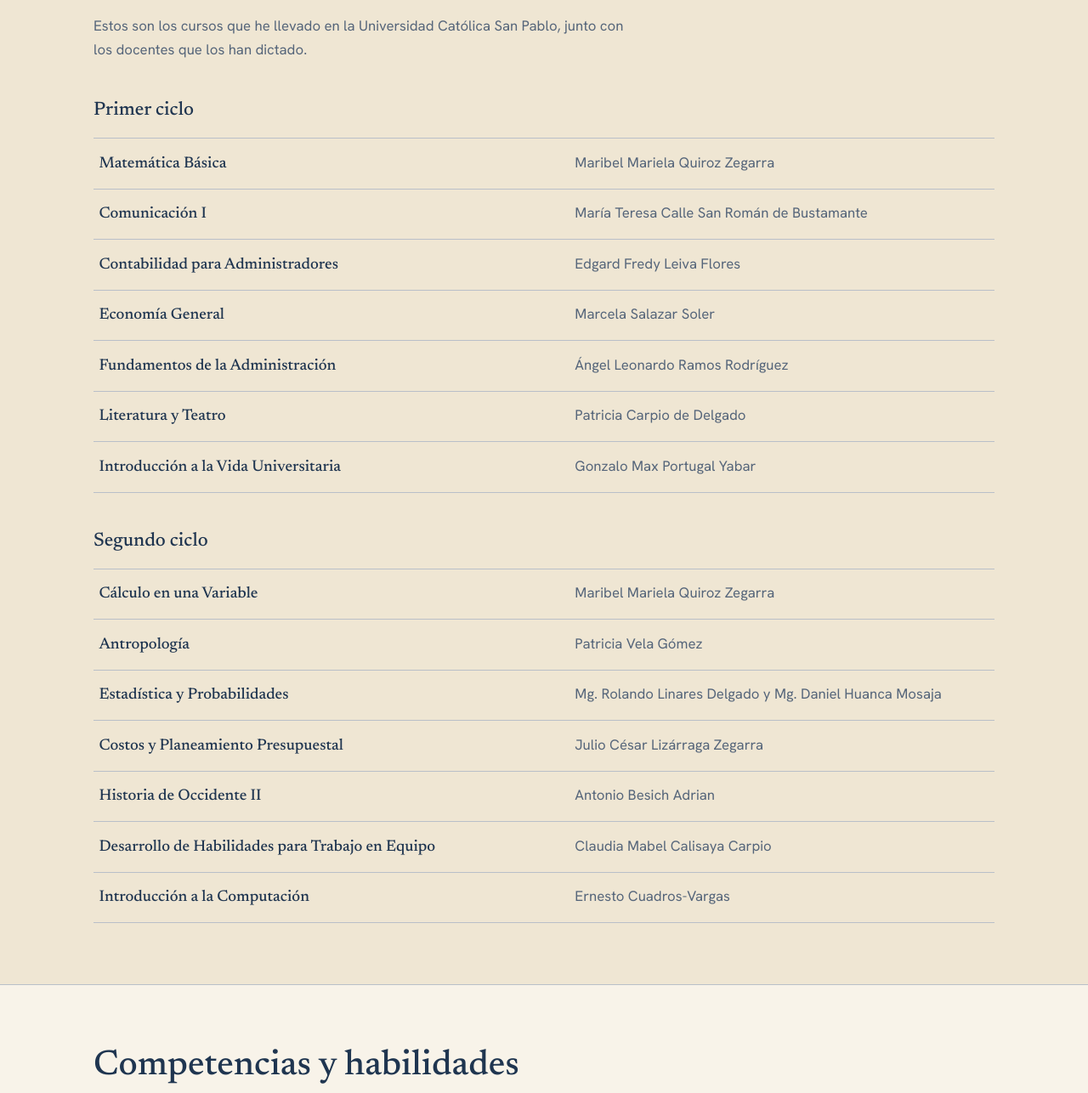
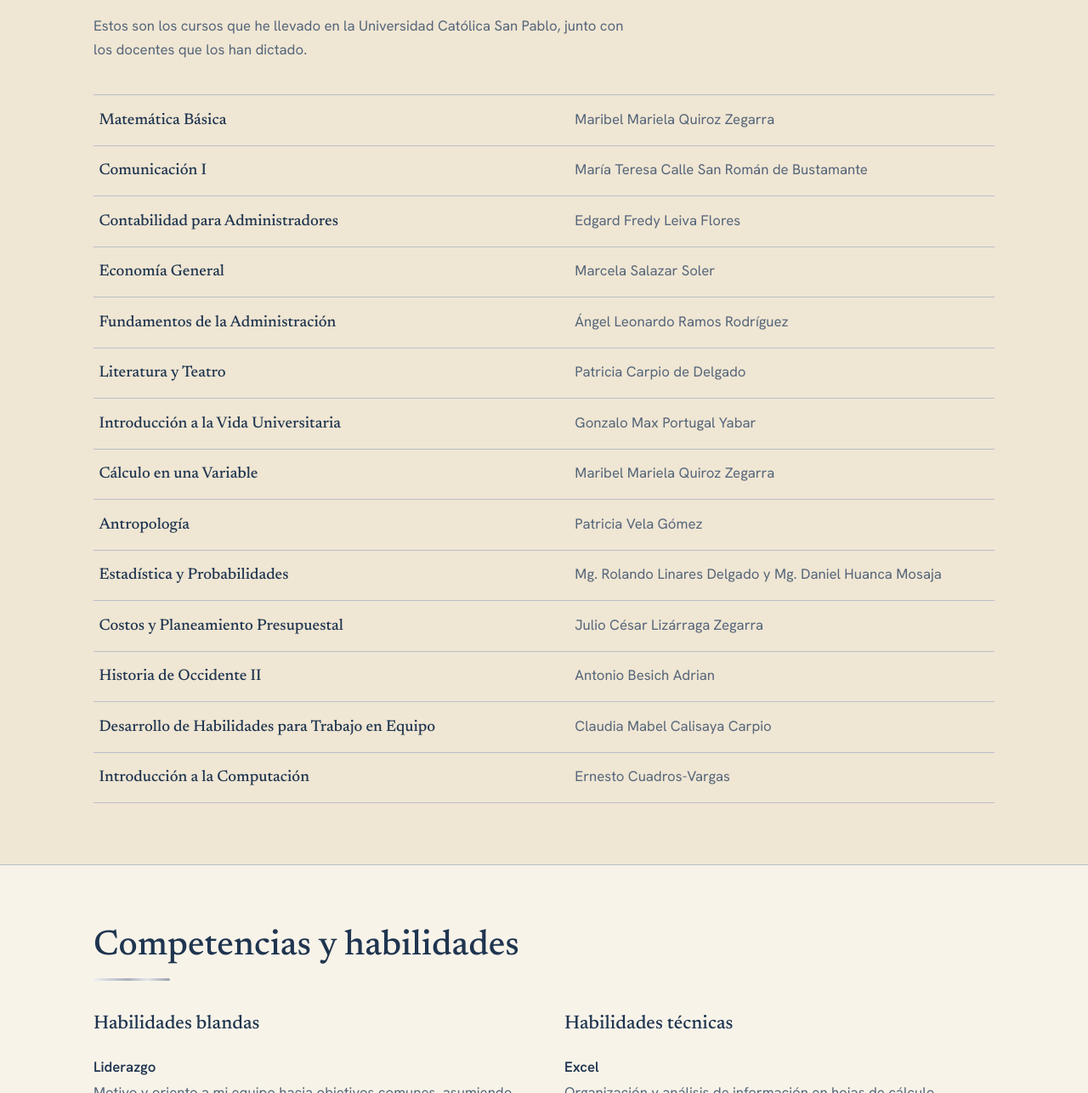
Before and after one commit to luciananicolecardenaslopez/Luciananicolecardenaslopez.github.io, a plain HTML site: page index.html in a window 1280 px wide. Shown: the part 2199-3485 px from the top of the page at 85% size. Drawn offline with Linux system fonts and the light colour scheme.

```diff
--- a/index.html
+++ b/index.html
@@ -292,7 +292,6 @@
       <p class="intro">Estos son los cursos que he llevado en la Universidad Católica San Pablo, junto con los docentes que los han dictado.</p>
 
       <div class="grupo-cursos">
-        <h3>Primer ciclo</h3>
         <ul class="lista-cursos">
           <li><span class="curso">Matemática Básica</span><span class="docente">Maribel Mariela Quiroz Zegarra</span></li>
           <li><span class="curso">Comunicación I</span><span class="docente">María Teresa Calle San Román de Bustamante</span></li>
@@ -301,12 +300,6 @@
           <li><span class="curso">Fundamentos de la Administración</span><span class="docente">Ángel Leonardo Ramos Rodríguez</span></li>
           <li><span class="curso">Literatura y Teatro</span><span class="docente">Patricia Carpio de Delgado</span></li>
           <li><span class="curso">Introducción a la Vida Universitaria</span><span class="docente">Gonzalo Max Portugal Yabar</span></li>
-        </ul>
-      </div>
-
-      <div class="grupo-cursos">
-        <h3>Segundo ciclo</h3>
-        <ul class="lista-cursos">
           <li><span class="curso">Cálculo en una Variable</span><span class="docente">Maribel Mariela Quiroz Zegarra</span></li>
           <li><span class="curso">Antropología</span><span class="docente">Patricia Vela Gómez</span></li>
           <li><span class="curso">Estadística y Probabilidades</span><span class="docente">Mg. Rolando Linares Delgado y Mg. Daniel Huanca Mosaja</span></li>
```
